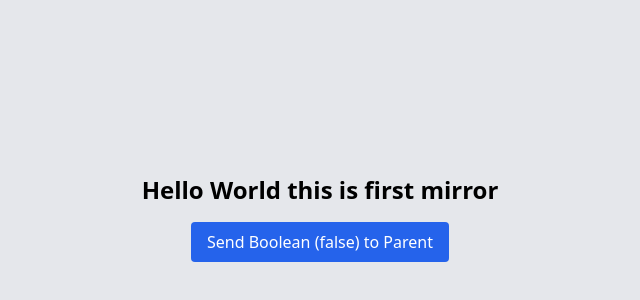
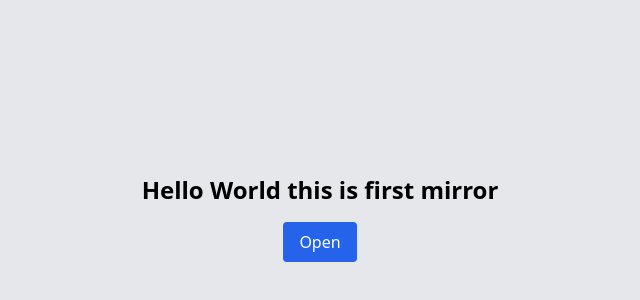
Before and after one commit to Mahdi-dmr1/first-mirror, a Next.js app: page / in a window 1280 px wide. Shown: the part 182-482 px from the top of the page, without its empty margins (320-960 px from the left). Built offline with nearby package versions, Linux system fonts and the light colour scheme.

Commit message:
Simplify boolean state handling and update button label

```diff
--- a/app/page.tsx
+++ b/app/page.tsx
@@ -1,14 +1,9 @@
 "use client"
-import { useState } from 'react';
 
 const Page = () => {
-    const [boolValue, setBoolValue] = useState<boolean>(false);
-
     const sendBooleanToParent = () => {
-        const newValue = !boolValue;
-        setBoolValue(newValue);
         if (typeof window !== 'undefined' && window.parent) {
-            window.parent.postMessage(newValue, '*');
+            window.parent.postMessage(true, '*');
         }
     };
 
@@ -20,7 +15,7 @@ const Page = () => {
                     className="px-4 py-2 bg-blue-600 text-white rounded hover:bg-blue-700 transition"
                     onClick={sendBooleanToParent}
                 >
-                    Send Boolean ({boolValue ? 'true' : 'false'}) to Parent
+                    Open
                 </button>
             </div>
         </div>
```
